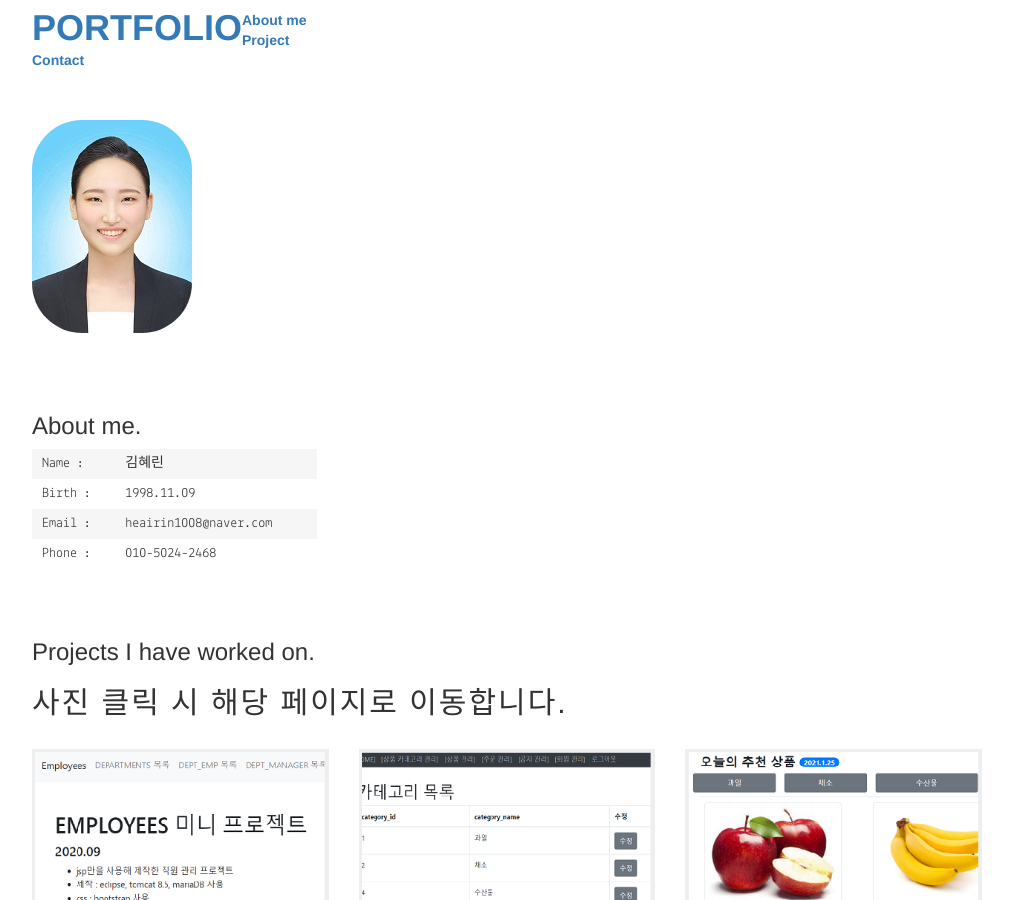
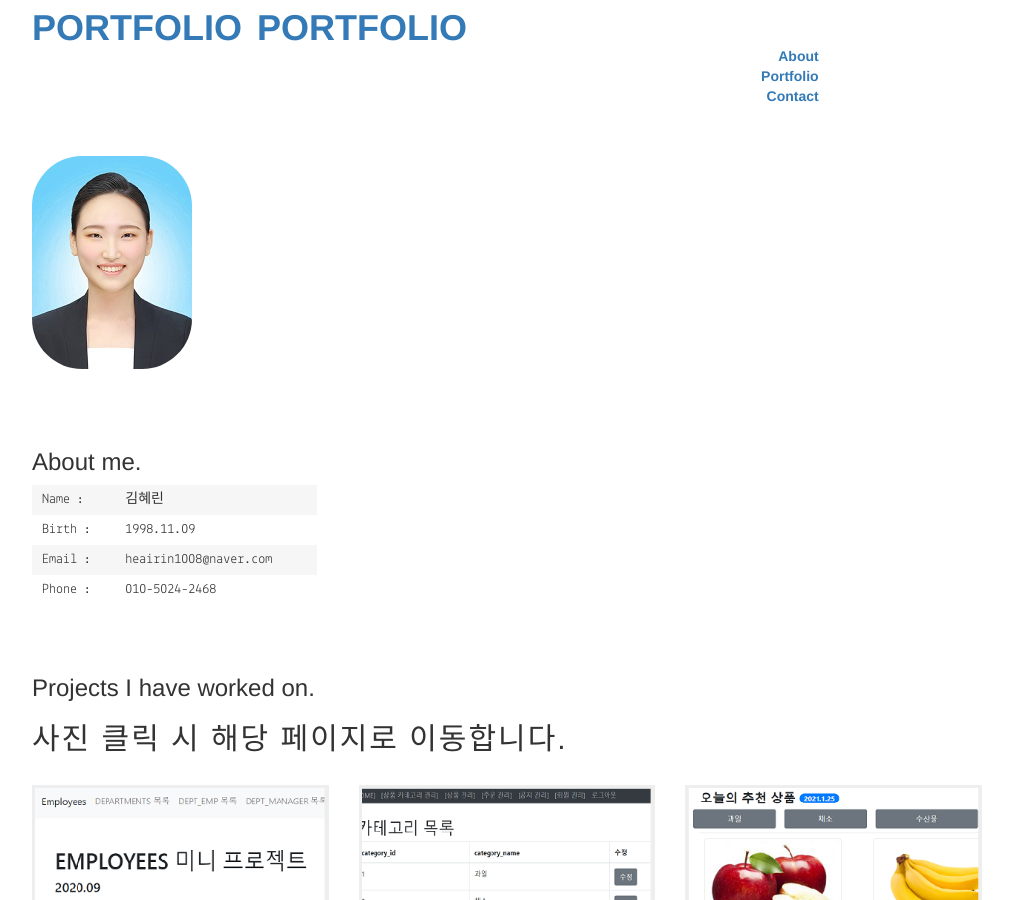
Before and after one commit to heairin1008/heairin1008.github.io, a Jekyll site: the page built from index.html, in a window 1280 px wide and 900 px high. Shown: the whole window, without its empty margins (133-1146 px from the left). Built offline with Jekyll 4.4.1, drawn with Linux system fonts in a browser that asks for light colours; nearby versions of some CDN libraries; library files that are not in the unit come from our copies.

Commit message:
Update header.html

```diff
--- a/_includes/header.html
+++ b/_includes/header.html
@@ -3,13 +3,23 @@
 		<h1 class="logo">
 			<a title="{{ site.author }}" href="{{ site.baseurl | append: "/" }}">{{ site.author }}</a>
 		</h1>
-		<nav id="nav">
-			<ul>
-				<li><a href="#about" class="active">About me</a></li>
-				<li><a href="#portfolio">Project</a></li>
-				<li><a href="#cta">Contact</a></li>
-			</ul>
-		</nav>
+		<div id="menu-wrapper">
+                	<div class="row">
+                        	<div class="logo-wrapper col-md-2 col-sm-2">
+					<h1 class="logo">
+						<a title="{{ site.author }}" href="{{ site.baseurl | append: "/" }}">{{ site.author }}</a>
+					</h1>
+                                </div> <!-- /.logo-wrapper -->
+                                <div class="col-md-10 col-sm-10 main-menu text-right">
+                                	<div class="toggle-menu visible-sm visible-xs"><i class="fa fa-bars"></i></div>
+					<ul class="menu-first">
+                                        	<li><a href="#about">About</a></li>
+                                        	<li><a href="#portfolio">Portfolio</a></li>
+                                        	<li><a href="#Contact">Contact</a></li>
+                                    	</ul>
+                                </div> <!-- /.main-menu -->
+			</div> <!-- /.row -->
+		</div>
 		<br>
 		<div style="margin-top:20px;">
 			<img style="border-radius:50px;" src="/assets/images/projects/self/self.jpg">
```
